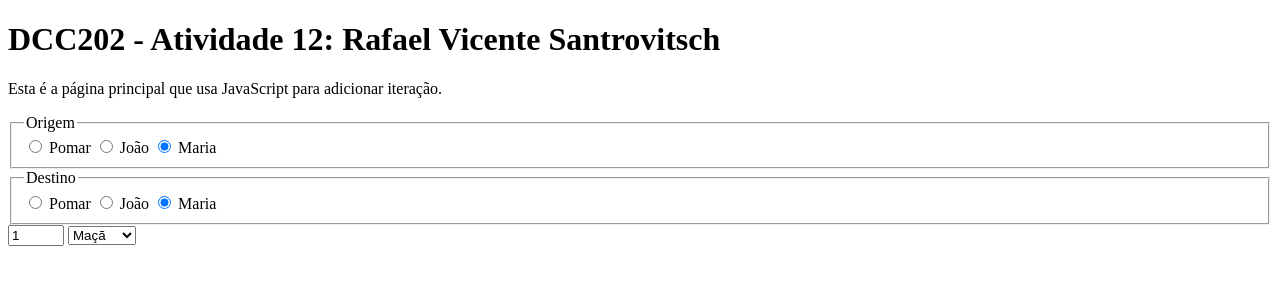
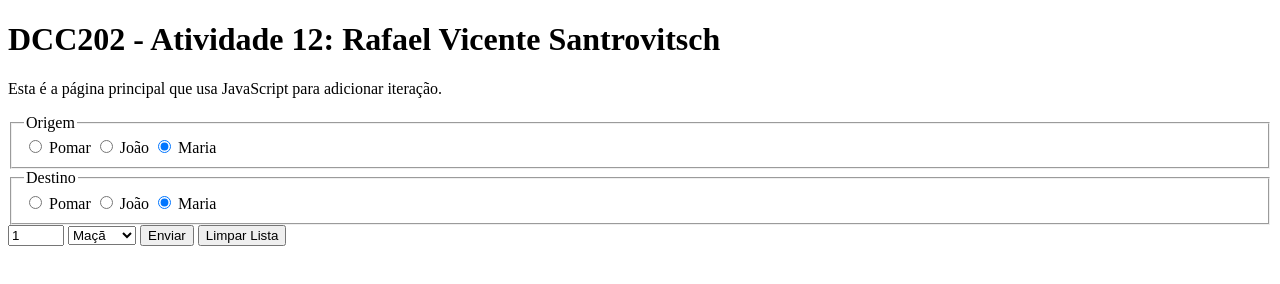
Before and after one commit to ufjf-dcc202/ufjf-dcc202-2023-3-b-atv12-r-santrovitsch, a website: page index.html in a window 1280 px wide. Drawn offline with Linux system fonts and the light colour scheme.

Commit message:
criei os botões de enviar e limpar

```diff
--- a/index.html
+++ b/index.html
@@ -48,6 +48,8 @@
                     <option value="pera">Pera</option>
                     <option value="banana">Banana</option>
                 </select>
+                <button type="submit" name="enviar">Enviar</button>
+                <button type="button" id="buttonLimparLista">Limpar Lista</button>
             </form>
         </section>
         <section>
```
